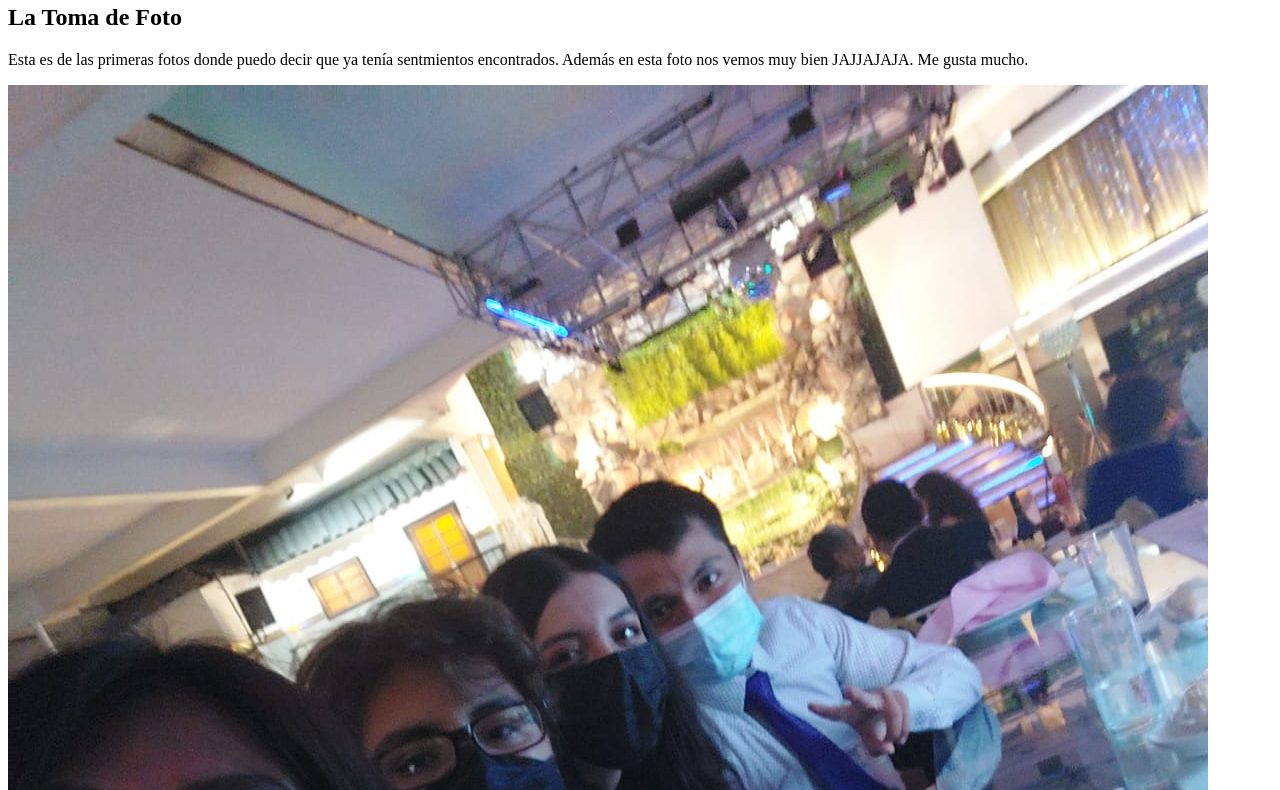
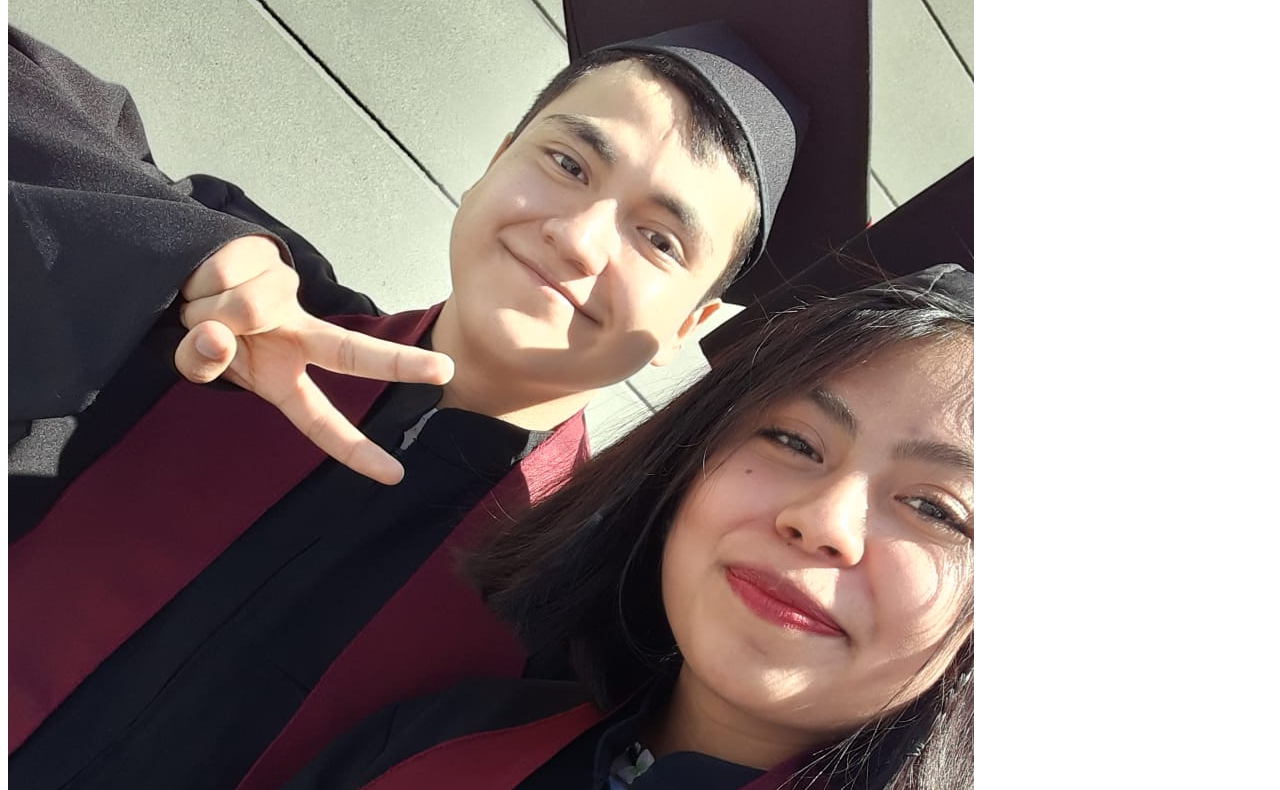
Before and after one commit to PabloRdz17/PabloRdz17.github.io, a plain HTML site: page galeria.html in a window 1280 px wide. Shown: the part 114-904 px from the top of the page. Drawn offline with Linux system fonts and the light colour scheme; files whose address does not match are found by name.

Commit message:
PruebaIm3

```diff
--- a/suburls/galeria.html
+++ b/galeria.html
@@ -12,8 +12,7 @@
 
     <!-- Imagen 1 -->
     <div class="imagen-container">
-        <img src="PabloRdz17.github.io/suburls
-        /images/im0.jpg" alt="Graduados">
+        <img src="suburls/images/im0.jpg" alt="Graduados">
         <h2>La Toma de Foto</h2>
         <p>Esta es de las primeras fotos donde puedo decir que ya tenía sentmientos encontrados. Además en esta foto nos
             vemos muy bien JAJJAJAJA. Me gusta mucho.
```
Also changed, not shown: 2 other files.
